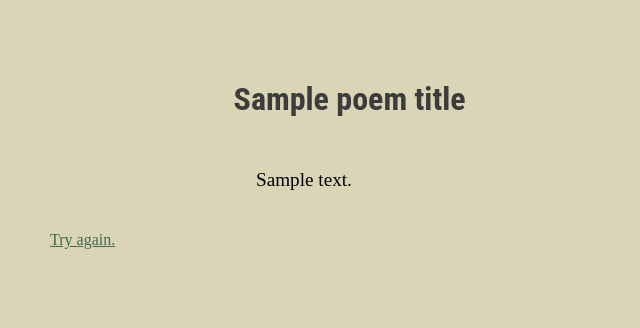
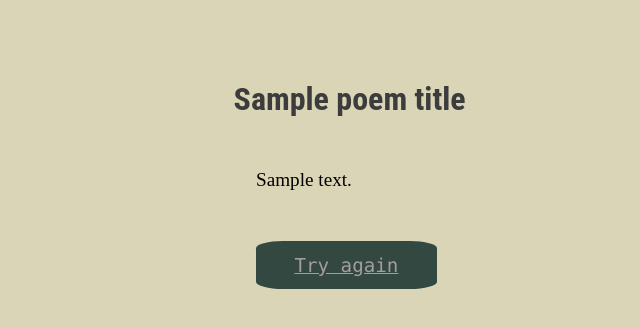
Before and after one commit to aerenchyma/poem-generation, a Flask app: template templates/poem.html in a window 1280 px wide. Shown: the top 328 px of the page, without its empty margins (0-640 px from the left). Run offline with Flask 2, Linux system fonts and the light colour scheme; the template is opened without the code that fills it: most values are stand-ins (such as "Sample title", 1, 10 or a date in 2020).

Commit message:
Further editing

```diff
--- a/static/css/style.css
+++ b/static/css/style.css
@@ -219,6 +219,27 @@ body {
     color: rgb(120, 120, 120);
   }
 
+  .back-button {
+    background-color: #324840;
+    color: rgb(164, 157, 157);
+    size:200px;
+    margin-top: 10%;
+    margin-left:20%;
+    padding-left:3%;
+    padding-right:3%;
+    padding-bottom:1%;
+    padding-top:1%;
+  }
+
+  .round {
+    border-radius: 15%;
+  }
+
+  .info-click {
+    font-family: SFMono-Regular, Menlo, Monaco, Consolas, "Liberation Mono",
+      "Courier New", monospace;
+  }
+
   pre {
     background: rgb(240, 240, 240);
     padding: 1rem;
--- a/templates/poem.html
+++ b/templates/poem.html
@@ -17,5 +17,6 @@
     </span>
 
     <br><br>
-    <div style="padding-left: 50px;"><a href="/">Try again.</a></div>
+    <p class="info-click"><a href="/" class="back-button round">Try again</a></p>
+    <br><br>
 </body>
```
